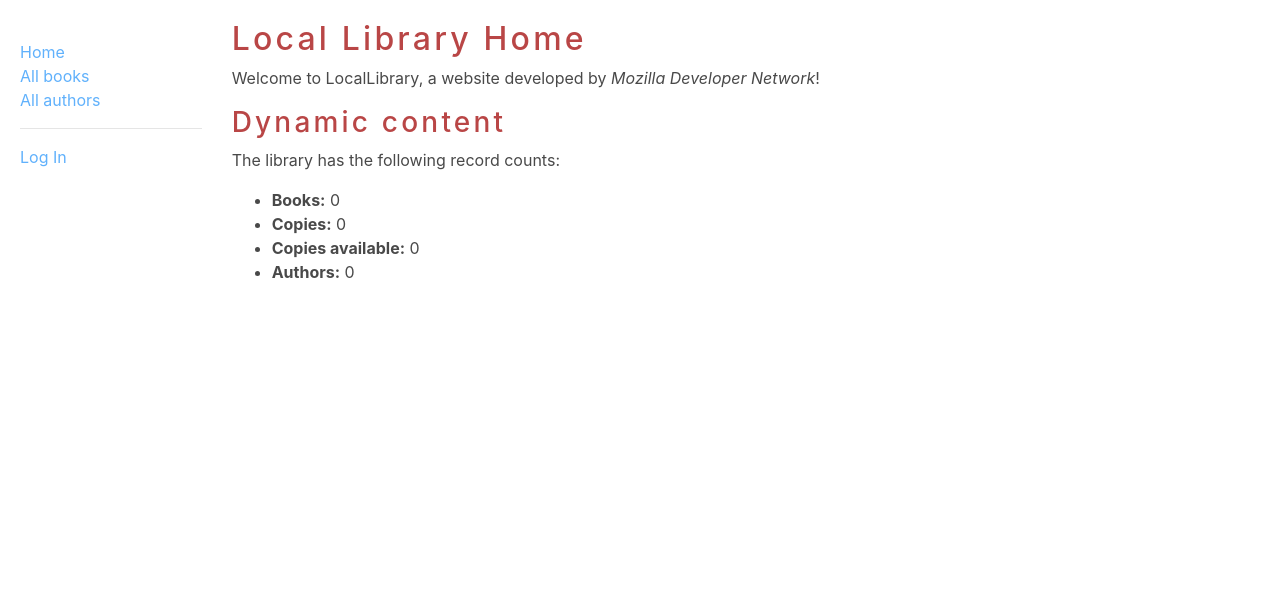
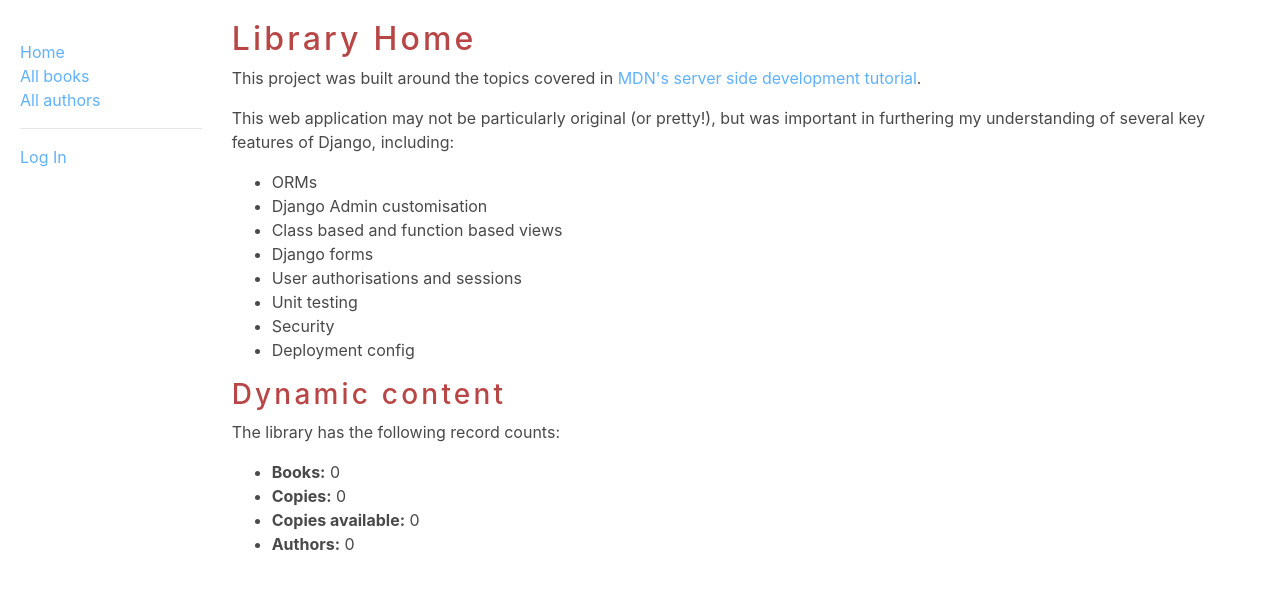
Before and after one commit to jamie-hamilton/django_library, a Django app: page /catalog/ in a window 1280 px wide. Shown: the top 589 px of the page. Run offline with Django 3.2, Linux system fonts and the light colour scheme; data that the repository does not hold is empty; some libraries are stand-ins or nearby versions.

Commit message:
:pencil2: Edit intro page and add helper text to models for date fields

```diff
--- a/catalog/templates/index.html
+++ b/catalog/templates/index.html
@@ -1,8 +1,19 @@
 {% extends "layout.html" %}
 
 {% block content %}
-  <h2>Local Library Home</h2>
-  <p>Welcome to LocalLibrary, a website developed by <em>Mozilla Developer Network</em>!</p>
+  <h2>Library Home</h2>
+  <p>This project was built around the topics covered in <a href="https://developer.mozilla.org/en-US/docs/Learn/Server-side/Django/Tutorial_local_library_website">MDN's server side development tutorial</a>.</p>
+  <p>This web application may not be particularly original (or pretty!), but was important in furthering my understanding of several key features of Django, including:</p>
+  <ul>
+    <li>ORMs</li>
+    <li>Django Admin customisation</li>
+    <li>Class based and function based views</li>
+    <li>Django forms</li>
+    <li>User authorisations and sessions</li>
+    <li>Unit testing</li>
+    <li>Security</li>
+    <li>Deployment config</li>
+  </ul>
   <h3>Dynamic content</h3>
   <p>The library has the following record counts:</p>
   <ul>
@@ -13,6 +24,6 @@
   </ul>
 
   {% if num_visits > 0 %}
-  <p>You have visited this page {{ num_visits }}{% if num_visits == 1 %} time{% else %} times{% endif %}.</p>
+  <small class="text-muted">You have visited this page {{ num_visits }}{% if num_visits == 1 %} time{% else %} times{% endif %}.</small>
   {% endif %}
 {% endblock %}
```
Also changed, not shown: catalog/models.py (+19 -4 lines), catalog/migrations/0010_auto_20200903_1612.py (added).
